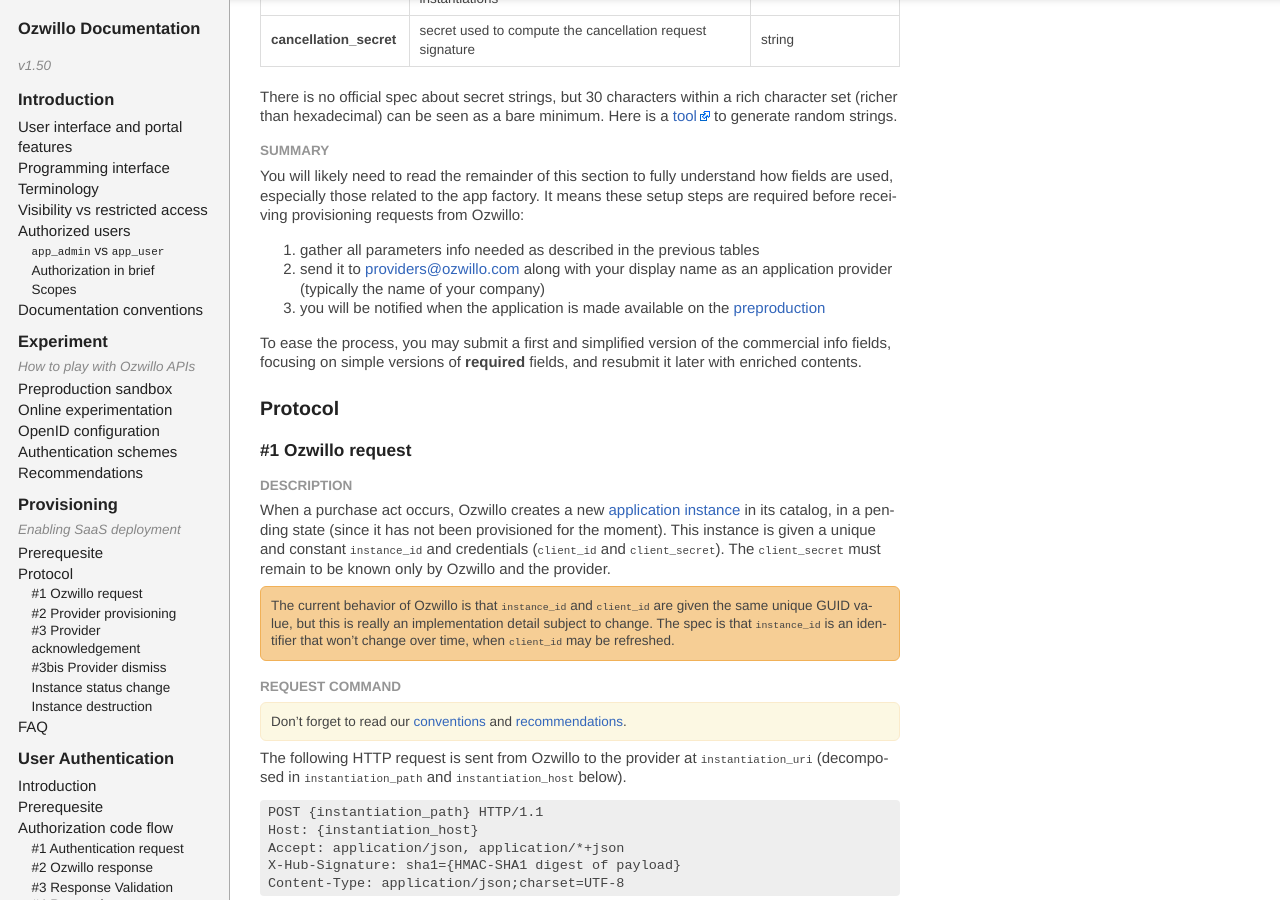
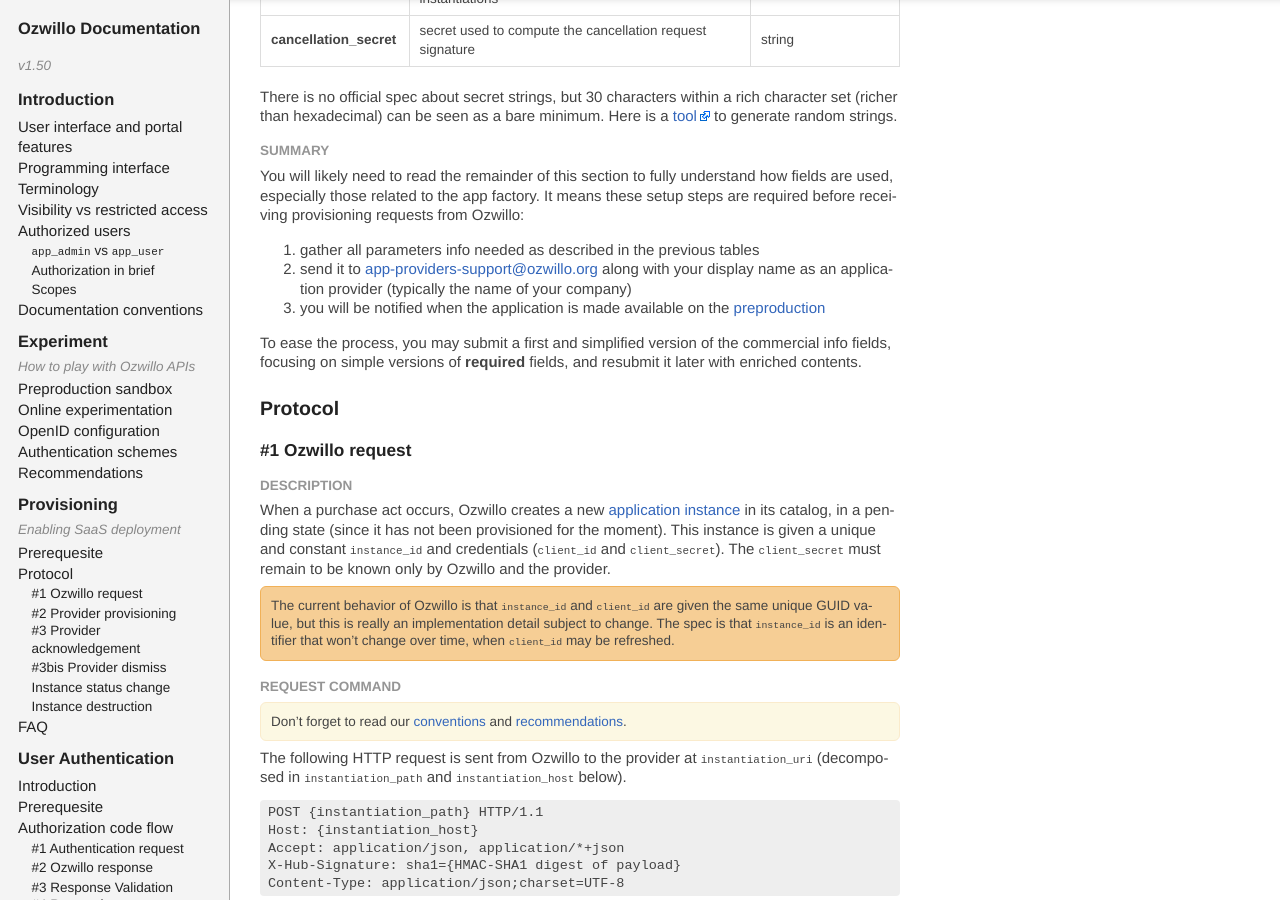
Before and after one commit to ozwillo/ozwillo-doc, a Jekyll site: the page built from index.html, in a window 1280 px wide and 900 px high, scrolled down 9737 px. Built offline with Jekyll 4.4.1, drawn with Linux system fonts in a browser that asks for light colours; some of the changed text lies outside the part shown.

Commit message:
Update contact email for app providers

```diff
--- a/_includes/3-provisioning.md
+++ b/_includes/3-provisioning.md
@@ -72,7 +72,7 @@
 You will likely need to read the remainder of this section to fully understand how fields are used, especially those related to the app factory. It means these setup steps are required before receiving provisioning requests from Ozwillo:
 
 1. gather all parameters info needed as described in the previous tables
-2. send it to <a href="mailto:providers@ozwillo.com">providers@ozwillo.com</a> along with your display name as an application provider (typically the name of your company)
+2. send it to <a href="mailto:app-providers-support@ozwillo.org">app-providers-support@ozwillo.org</a> along with your display name as an application provider (typically the name of your company)
 3. you will be notified when the application is made available on the [preproduction](#s2-preproduction-sandbox)
 
 To ease the process, you may submit a first and simplified version of the commercial info fields, focusing on simple versions of **required** fields, and resubmit it later with enriched contents.
--- a/_includes/4-user-authentication.md
+++ b/_includes/4-user-authentication.md
@@ -37,7 +37,7 @@
 
 You will [soon](#s4-1-authentication-request) see that you ask Ozwillo to authenticate users against a `client_id`. Since this in an [outcome](#s3-1-ozwillo-request) of the provisioning process, you should implement provisioning first.
 
-In the particular case where what you offer is not an instantiable application, but a unique and singleton one, your product may be considered as a service, and you may ask for a `client_id` to <a href="mailto:providers@ozwillo.com">providers@ozwillo.com</a>.
+In the particular case where what you offer is not an instantiable application, but a unique and singleton one, your product may be considered as a service, and you may ask for a `client_id` to <a href="mailto:app-providers-support@ozwillo.org">app-providers-support@ozwillo.org</a>.
 
 ### Authorization code flow
 {: #s4-auth-code-flow}
```
